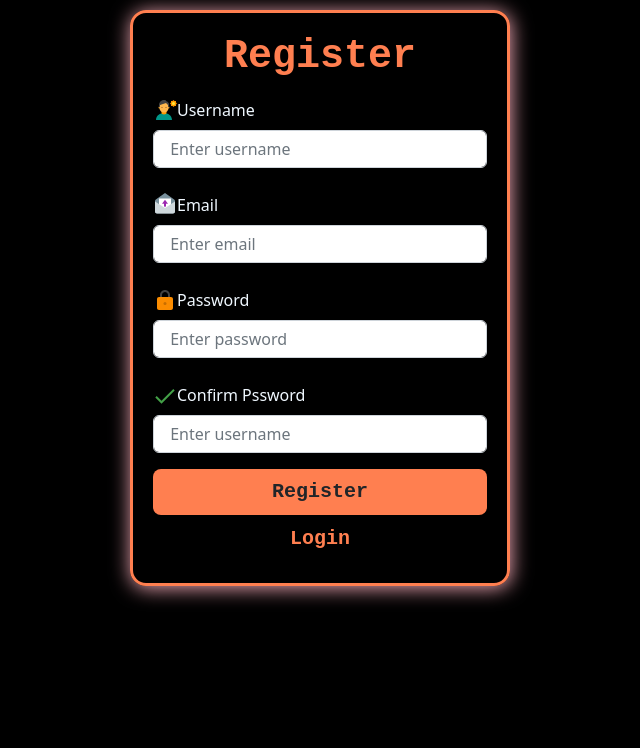
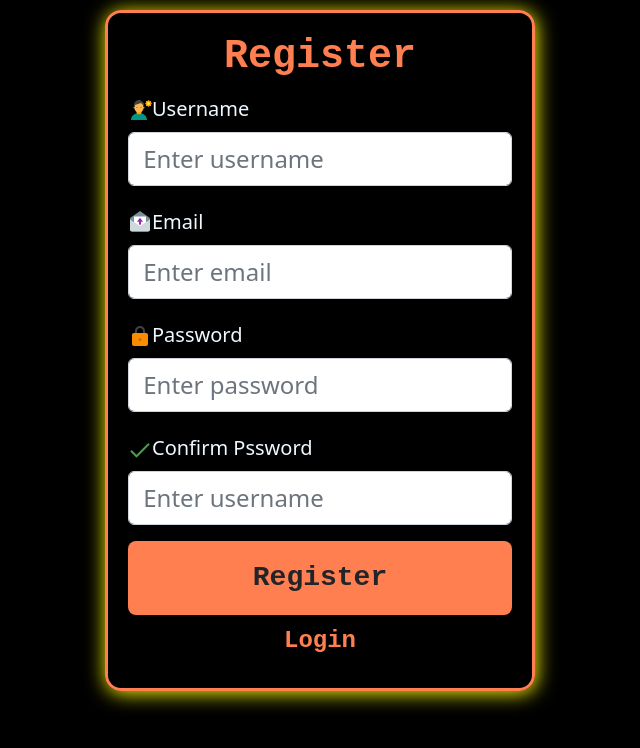
Before and after one commit to soumiaessabiry/App_Mar7aba_react, a React (Create React App) app: page /Register in a window 1280 px wide. Shown: the top 748 px of the page, without its empty margins (320-960 px from the left). Built offline with nearby package versions, Linux system fonts and the light colour scheme.

Commit message:
modifier designe de home + login +register

```diff
--- a/src/App.css
+++ b/src/App.css
@@ -28,7 +28,7 @@
 }
 .btn-log,.btn-reg
 {
-    padding:15px 30px;
+    padding:25px 30px;
     margin-right: 15px;
     border-radius: 12px;
     border: none;
@@ -43,9 +43,10 @@
 .formlogin , .formregister{
     margin: 10px auto;
     padding: 20px;
-    width: 380px;
+    width: 430px;
     border-radius: 16px;
     border: 3px solid coral;
+    font-size: 20px;
     /* text-align: center; */
 }
 .d-grid {
--- a/src/Compoment/Home.jsx
+++ b/src/Compoment/Home.jsx
@@ -1,31 +1,57 @@
 import React from "react"
-import homelogo from '../Image/lllllllll.png'
+import homelogo from '../Image/LOGO.png'
+import Row from 'react-bootstrap/Row';
+import Col from 'react-bootstrap/Col';
+import Container from "react-bootstrap/esm/Container";
 import { Router , Routes ,Route  ,NavLink } from "react-router-dom";
 const shadow = {
-    boxShadow: '1px 2px 20px #F4AAB9',
+    boxShadow: '1px 2px 20px coral',
   };
   const navlik={
     textDecoration: 'none' ,
     color:'coral',
   }
+  const bg={"background": "none"}
 const HomePage=()=>{
     // console.log('HomePage:', props)
 
     return(
-        <div className="home">
-            <div >
-                <div className='home-img'>
-                    <img src={homelogo} alt="" className='home-imglogo' />
+       <div className=" m-auto">
+            <Row className="bg-red text-center ">
+                <Col className="mt-5 ">
+                <div className=" text-center ">
+                   <img src={homelogo} alt=""  srcset="" className="" />
                 </div>
-                <div className="home-logreg">
-                <button type="submit" className='btn-log' style={shadow}> <NavLink to="/login" style={navlik}>login</NavLink></button>
-                <button type="submit" className='btn-reg' style={shadow}> <NavLink to="/register" style={navlik}>Register</NavLink></button>
-                </div>
-
-            </div>
-
-        </div>
+                </Col>
+            </Row>
+            <Row className="bg-red text-center w-50 m-auto" >
+                <Col className="">
+                <div className="text-dark">
+                <div className="card  text-center"  style={bg}>
+                    <div className="card-body "  >
+                        <h5 className="card-title fw-bold fs-1 text-white">Welcome in MARHABA</h5>
+                        <div className="home-logreg">
+                            <button type="submit" className='btn-log ' style={shadow}> <NavLink to="/login" style={navlik}>login</NavLink></button>
+                            <button type="submit" className='btn-reg ' style={shadow}> <NavLink to="/register" style={navlik}>Register</NavLink></button>
+                        </div>
+                    </div>
+                    </div>
+                 </div>
+                </Col>
+            </Row>
+       </div>
     );
 
 }
 export default  HomePage
+
+{/* <div >
+<div className='home-img'>
+    <img src={homelogo} alt="" className='home-imglogo' />
+</div>
+<div className="home-logreg">
+<button type="submit" className='btn-log' style={shadow}> <NavLink to="/login" style={navlik}>login</NavLink></button>
+<button type="submit" className='btn-reg' style={shadow}> <NavLink to="/register" style={navlik}>Register</NavLink></button>
+</div>
+
+</div> */}
--- a/src/Compoment/Login.jsx
+++ b/src/Compoment/Login.jsx
@@ -10,7 +10,7 @@ import axios from 'axios'
 const btnlg={background:'coral', border:'none'}
 const err={color:'red'}
 const sing={color:'coral'}
-const shadow = {boxShadow: '1px 2px 20px #F4AAB9',};
+const shadow = {boxShadow: '1px 2px 20px red',};
 
 const Login=()=>{
     const [email,setEmail]=useState('');
@@ -52,7 +52,7 @@ const Login=()=>{
     return(
     <Container>
         <form className='formregister' onSubmit={onsubmit} style={shadow}>
-            <h1 className='loginh1'>Login</h1>
+            <h1 className='loginh1 '>Login</h1>
             <h5 className='text-center'>
             {
                 (msguserexist)
@@ -70,19 +70,19 @@ const Login=()=>{
             <div class="mb-3" >
                 <span className='FcFeedback'><FcFeedback/></span>
                 <label  className="form-label">Email </label>
-                <input type="text"  name='email' onChange={(e)=>{setEmail(e.target.value)}} className="form-control"   placeholder=" Enter email"/>
+                <input type="text"  name='email' onChange={(e)=>{setEmail(e.target.value)}} className="form-control p-2 fs-4"   placeholder=" Enter email"/>
                 {(erroor && email.length<=0) ? <span style={err}> <FcHighPriority className='FcHighPriority2' />{ ' '}email et obligatoir</span>:""}
             </div>
             <div class="mb-3">
                 <span className='FcLock'><FcLock/></span>
                 <label for="exampleInputPassword1" class="form-label">Password</label>
-                <input type="password" name='password' onChange={(e)=>{setPassword(e.target.value)}} className="form-control" id="pwdlog" placeholder=" Enter password" />
+                <input type="password" name='password' onChange={(e)=>{setPassword(e.target.value)}} className="form-control p-2 fs-4" id="pwdlog" placeholder=" Enter password" />
                     {(erroor && password.length<=0)?<span style={err} ><FcHighPriority className='FcHighPriority2' />{ ' '}password obligatoir</span>:""}
             </div>
             <div class="d-grid gap-2">
-                <button type='submit' className="btn btn-lg fw-bolder" style={btnlg}>login</button>
+                <button type='submit' className="btn btn-lg fw-bolder fs-3 p-2" style={btnlg}>login</button>
             </div>
-            <h6 className='sing'>Note a member{' '}<NavLink to='/Register' className='h6log'>Sign up now</NavLink></h6>
+            <h5 className='sing'>Note a member{' '}<NavLink to='/Register' className='h6log'>Sign up now</NavLink></h5>
         </form>
     </Container>
     );
--- a/src/Compoment/Register.jsx
+++ b/src/Compoment/Register.jsx
@@ -12,7 +12,7 @@ const btnlg={background:'coral', border:'none'}
 const sing={color:'coral',Text:'bolder' }
 const err={color:'red',Text:'bolder' }
 const err2={color:'red',Text:'center' }
-const shadow = { boxShadow: '1px 2px 20px #F4AAB9'};
+const shadow = { boxShadow: '1px 2px 20px yellow'};
 
 
 const Register=()=>{
@@ -51,31 +51,31 @@ const Register=()=>{
             <div className="mb-3" >
                 <span className='FcPortraitMode'><FcPortraitMode/></span>
                 <label  className="form-label">Username</label>
-                <input type="text" name='username' className="form-control" onChange={(e)=>{setUsername(e.target.value)}} placeholder=" Enter username" />
+                <input type="text" name='username' className="form-control p-2 fs-4" onChange={(e)=>{setUsername(e.target.value)}} placeholder=" Enter username" />
                 {(error && username.length<=0) ?<span style={err}>username obligatoir</span>:""}
             </div>
             <div className="mb-3" >
                 <span className='FcFeedback'><FcFeedback/></span>
                 <label  className="form-label">Email </label>
-                <input type="email" name='email' className="form-control" onChange={(e)=>{setEmail(e.target.value)}}  aria-describedby="emailHelp" placeholder=" Enter email" />
+                <input type="email" name='email' className="form-control p-2 fs-4" onChange={(e)=>{setEmail(e.target.value)}}  aria-describedby="emailHelp" placeholder=" Enter email" />
                 {(error && email.length<=0)?<span style={err}>email obligatoir</span>:""}
             </div>
             <div className="mb-3">
                 <span className='FcLock'><FcLock/></span>
                 <label for="exampleInputPassword1" class="form-label">Password</label>
-                <input type="password"  name='password' className="form-control" onChange={(e)=>{setPassword(e.target.value)}} placeholder=" Enter password" />
+                <input type="password"  name='password' className="form-control p-2 fs-4" onChange={(e)=>{setPassword(e.target.value)}} placeholder=" Enter password" />
                 {(error && email.length<=0)?<span style={err}>password obligatoir</span>:""}
             </div>
             <div className="mb-3">
                 <span className='FcCheckmark'><FcCheckmark/></span>
                 <label  className="form-label">Confirm Pssword</label>
-                <input type="password" name='confirmpwd' className="form-control" onChange={(e)=>{setConfirmpwd(e.target.value)}} placeholder=" Enter username"/>
+                <input type="password" name='confirmpwd' className="form-control p-2 fs-4" onChange={(e)=>{setConfirmpwd(e.target.value)}} placeholder=" Enter username"/>
                 {(error && confirmpwd.length<=0 || password!=confirmpwd)?<span style={err}>password incorrect</span>:""}
             </div>
             <div className="d-grid gap-2">
-                <button type="submit" name="submit" className="btn btn-lg fw-bolder" style={btnlg}>Register</button>
+                <button type="submit" name="submit" className="btn btn-lg fw-bolder p-3 fs-3" style={btnlg}>Register</button>
             </div>
-            <h5 className='preg'>{' '}<NavLink to='/Login' className='preg' style={sing}>Login</NavLink></h5>
+            <h4 className='preg'>{' '}<NavLink to='/Login' className='preg' style={sing}>Login</NavLink></h4>
         </form>
     </Container>
     );
--- a/src/Compoment/Sidbar.jsx
+++ b/src/Compoment/Sidbar.jsx
@@ -11,7 +11,7 @@ import Livreur from './Livreur'
 import Client from './Client'
 import Manger from './Manger'
 
-const styleFc={'font-size':'41px', 'margin-top':' 15px','margin-left':' 1px', 'font-weight': 'bolder','font-size':'40px','color':'black'}
+const styleFc={'font-size':'41px', 'margin-top':' 15px','margin-left':'-15px', 'font-weight': 'bolder','font-size':'40px','color':'black'}
 const logo={'border-radius': '35px','margin-top':' 10px'}
 const icon={"font-size": "35px"}
 const sid={'margin-top':"90px"}
@@ -27,7 +27,7 @@ const Titledispshow=(e)=>{
     setDisplay(!isShown)
 }
     return(
-        <div className="position-relative p-1">
+        <div className="position-relative p-2">
             <div className="position-absolute top-0 start-100 translate-middle pdashbor"><BsFillArrowRightCircleFill style={styleFc} id="menu" onClick={Titledispshow}/></div>
             <div>
                <div>
```
Also changed, not shown: src/Compoment/ModalAjouter.jsx (+10 -10 lines).
